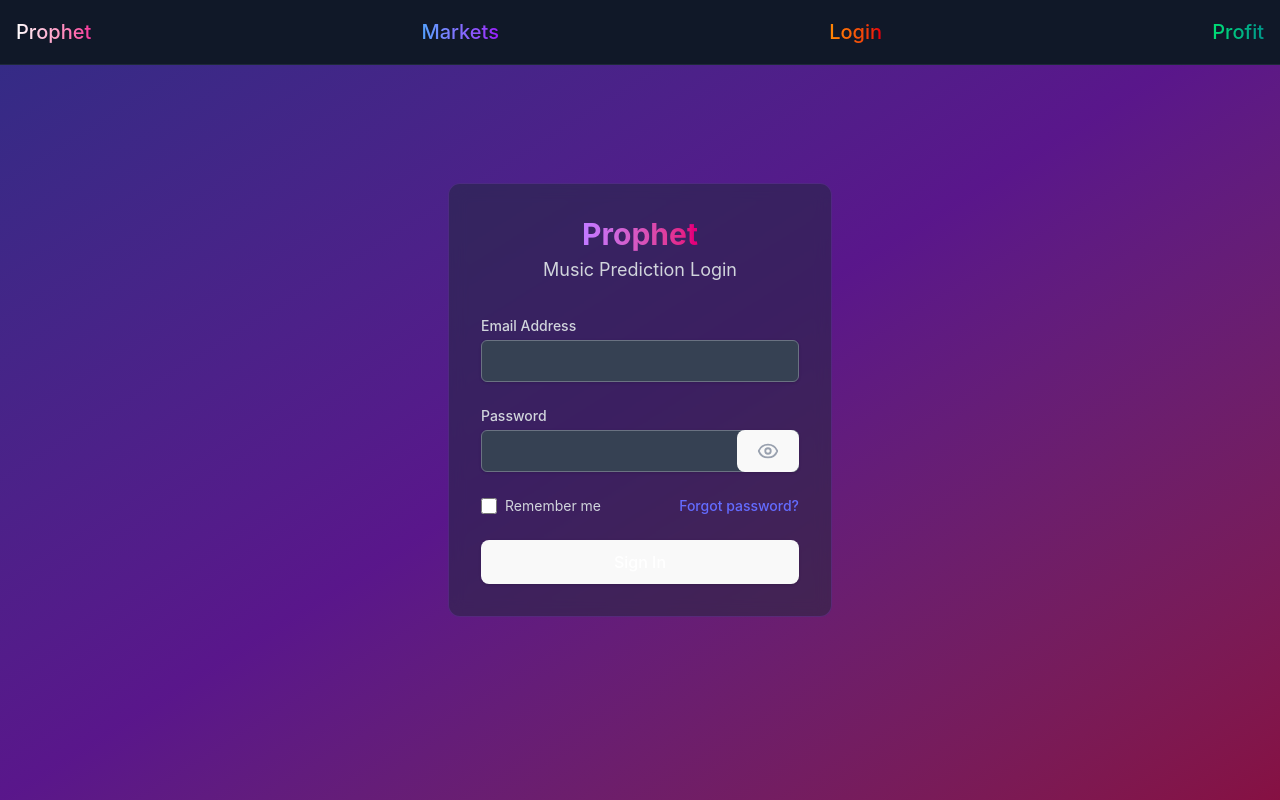
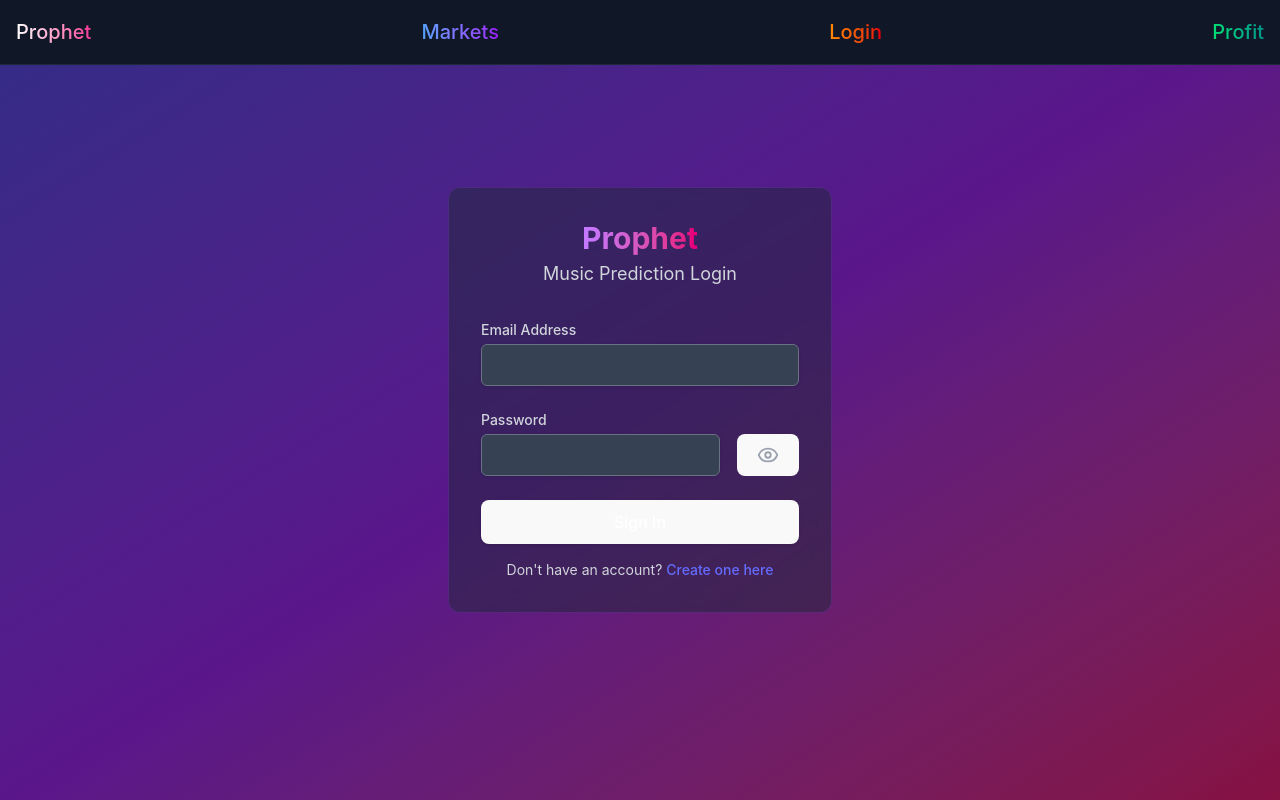
Before and after one commit to Madhavan113/Prophet, a React (Vite) app in the folder frontend/Prophet-vite-project/: page /login in a window 1280 px wide. Built offline with nearby package versions, Linux system fonts and the light colour scheme.

Commit message:
Login and create account functionality

```diff
--- a/frontend/Prophet-vite-project/src/App.jsx
+++ b/frontend/Prophet-vite-project/src/App.jsx
@@ -4,6 +4,7 @@ import Navbar from './Components/Navbar';
 import Home from './pages/Landing.jsx';
 import Markets from './pages/Markets.jsx';
 import Login from './pages/Login.jsx';
+import Register from './pages/Register.jsx'; // Import the Register page
 
 function App() {
   return (
@@ -14,6 +15,7 @@ function App() {
           <Route path="/" element={<Home />} />
           <Route path="/markets" element={<Markets />} />
           <Route path="/login" element={<Login />} /> {/* Login Page */}
+          <Route path="/register" element={<Register />} /> {/* Register Page */}
         </Routes>
       </div>
     </Router>
--- a/frontend/Prophet-vite-project/src/main.jsx
+++ b/frontend/Prophet-vite-project/src/main.jsx
@@ -11,6 +11,7 @@ import Crypto from './pages/CryptoPort.jsx';
 import Markets from './pages/Markets.jsx';
 import Login from './pages/Login.jsx';
 import CoinGraph from './pages/CoinGraph.jsx';
+import Register from './pages/Register.jsx';
 import './index.css';
 
 const container = document.getElementById('root');
@@ -28,6 +29,7 @@ root.render(
           <Route path="/markets" element={<Markets />} />
           <Route path="/login" element={<Login />} />
           <Route path="/coin-graph/:id" element={<CoinGraph />} />
+          <Route path="/register/" element={<Register />} />
           {/* <Route path="/settings" element={<Settings />} /> Settings page */}
           {/* <Route path="/profile" element={<Profile />} /> Profile page */}
         </Routes>
--- a/frontend/Prophet-vite-project/src/pages/Login.jsx
+++ b/frontend/Prophet-vite-project/src/pages/Login.jsx
@@ -1,6 +1,6 @@
 import React, { useState } from 'react';
 import { Eye, EyeOff } from 'lucide-react';
-import { Link } from 'react-router-dom';
+import { Link } from 'react-router-dom'; // Use Link instead of useNavigate
 
 const Login = () => {
   const [showPassword, setShowPassword] = useState(false);
@@ -45,9 +45,9 @@ const Login = () => {
                 name="password"
                 autoComplete="current-password"
                 required
-                className="appearance-none block w-full px-3 py-2 pr-12 border border-gray-500 rounded-md shadow-sm placeholder-gray-400 bg-gray-700 text-white focus:outline-none focus:ring-purple-500 focus:border-purple-500"
+                className="appearance-none block w-3/4 px-3 py-2 pr-12 border border-gray-500 rounded-md shadow-sm placeholder-gray-400 bg-gray-700 text-white focus:outline-none focus:ring-purple-500 focus:border-purple-500"
               />
-              {/* Show/Hide Password Button - Perfectly Aligned */}
+              {/* Show/Hide Password Button */}
               <button
                 type="button"
                 onClick={() => setShowPassword(!showPassword)}
@@ -55,26 +55,6 @@ const Login = () => {
               >
                 {showPassword ? <EyeOff size={22} /> : <Eye size={22} />}
               </button>
-            </div>
-          </div>
-
-          {/* Remember Me & Forgot Password */}
-          <div className="flex items-center justify-between">
-            <div className="flex items-center">
-              <input
-                id="remember-me"
-                name="remember-me"
-                type="checkbox"
-                className="h-4 w-4 text-purple-600 focus:ring-purple-500 border-gray-300 rounded"
-              />
-              <label htmlFor="remember-me" className="ml-2 block text-sm text-gray-300">
-                Remember me
-              </label>
-            </div>
-            <div className="text-sm">
-              <a href="#" className="font-medium text-purple-400 hover:text-purple-300">
-                Forgot password?
-              </a>
             </div>
           </div>
 
@@ -88,6 +68,14 @@ const Login = () => {
             </button>
           </div>
         </form>
+
+        {/* Create Account Link */}
+        <div className="text-center text-sm text-gray-300 mt-4">
+          Don't have an account?{" "}
+          <Link to="/register" className="font-medium text-purple-400 hover:text-purple-300">
+            Create one here
+          </Link>
+        </div>
       </div>
     </div>
   );
--- a/frontend/Prophet-vite-project/src/pages/Register.jsx
+++ b/frontend/Prophet-vite-project/src/pages/Register.jsx
@@ -12,27 +12,10 @@ const Register = () => {
             <span className="text-3xl font-bold bg-gradient-to-r from-purple-400 to-pink-600 bg-clip-text text-transparent">
               Prophet
             </span>
-          <span className="mt-1 text-lg text-gray-300">Create Your Account</span>
+            <span className="mt-1 text-lg text-gray-300">Music Prediction Login</span>
           </div>
 
           <form className="space-y-6">
-          {/* Username Field */}
-          <div>
-            <label htmlFor="username" className="block text-sm font-medium text-gray-300">
-              Username
-            </label>
-            <div className="mt-1">
-              <input
-                type="text"
-                id="username"
-                name="username"
-                autoComplete="username"
-                required
-                className="appearance-none block w-full px-3 py-2 border border-gray-500 rounded-md shadow-sm placeholder-gray-400 bg-gray-700 text-white focus:outline-none focus:ring-purple-500 focus:border-purple-500"
-              />
-            </div>
-          </div>
-
             {/* Email Field */}
             <div>
               <label htmlFor="email" className="block text-sm font-medium text-gray-300">
@@ -60,17 +43,17 @@ const Register = () => {
                   type={showPassword ? "text" : "password"}
                   id="password"
                   name="password"
-                autoComplete="new-password"
+                  autoComplete="current-password"
                   required
-                className="appearance-none block w-full px-3 py-2 pr-10 border border-gray-500 rounded-md shadow-sm placeholder-gray-400 bg-gray-700 text-white focus:outline-none focus:ring-purple-500 focus:border-purple-500"
+                  className="appearance-none block w-3/4 px-3 py-2 pr-12 border border-gray-500 rounded-md shadow-sm placeholder-gray-400 bg-gray-700 text-white focus:outline-none focus:ring-purple-500 focus:border-purple-500"
                 />
                 {/* Show/Hide Password Button */}
                 <button
                   type="button"
                   onClick={() => setShowPassword(!showPassword)}
-                className="absolute inset-y-0 right-3 flex items-center bg-transparent border-none text-gray-400 hover:text-white"
+                  className="absolute inset-y-0 right-0 flex items-center text-gray-400 hover:text-white focus:outline-none bg-gray-600 hover:bg-gray-500 px-2 py-1 rounded-md"
                 >
-                {showPassword ? <EyeOff size={20} /> : <Eye size={20} />}
+                  {showPassword ? <EyeOff size={22} /> : <Eye size={22} />}
                 </button>
               </div>
             </div>
@@ -79,7 +62,7 @@ const Register = () => {
           <div>
             <button
               type="submit"
-              className="w-full flex justify-center py-2 px-4 border border-transparent rounded-md shadow-sm text-sm font-medium text-white bg-purple-600 hover:bg-purple-700 focus:outline-none focus:ring-2 focus:ring-offset-2 focus:ring-purple-500"
+              className="w-full py-2 px-4 border border-transparent rounded-md text-white bg-purple-600 hover:bg-purple-700 focus:ring-2 focus:ring-purple-500"
             >
               Sign Up
             </button>
```
Lines whose indentation alone changed are shown as unchanged.
